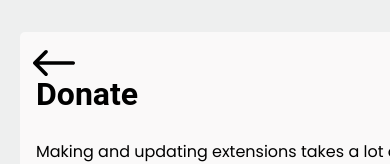
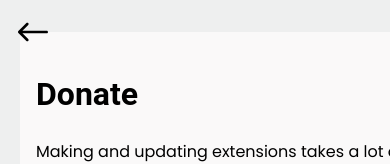
Before and after one commit to spin311/website, a React (Create React App) app: page /donate in a window 390 px wide. Shown: the top 164 px of the page. Built offline with nearby package versions, Linux system fonts and the light colour scheme; a web font is replaced by a local one.

Commit message:
mobile, home arrow
home arrow send back,
mobile styles

```diff
--- a/src/components/extensions/microsoftAutomaticRewards/mobile/website/website.css
+++ b/src/components/extensions/microsoftAutomaticRewards/mobile/website/website.css
@@ -9,7 +9,6 @@
 }
 
 .website .solo {
-    width: 100%;
     max-width: 600px;
     background: var(--background-secondary-color);
     border-radius: 12px;
@@ -45,6 +44,7 @@
 }
 
 .website-input input {
+    box-sizing: border-box;
     width: 94%;
     padding: 0.8rem 1rem;
     border: 2px solid var(--border-color);
@@ -193,7 +193,7 @@
     color: var(--text-secondary-color);
 }
 .qr-code {
-    height: 130px;
+    height: 9rem;
 }
 
 .qr-code-with-text {
@@ -201,3 +201,19 @@
     flex-direction: column;
     align-items: center;
 }
+
+.website-header {
+    display: flex;
+    justify-content: space-evenly;
+}
+
+.website-phone {
+    display: flex;
+    flex-direction: column;
+    align-items: center;
+    text-decoration: underline;
+}
+
+.website-phone-image {
+    height: 9rem;
+}
--- a/src/components/extensions/microsoftAutomaticRewards/mobile/website/website.js
+++ b/src/components/extensions/microsoftAutomaticRewards/mobile/website/website.js
@@ -7,6 +7,7 @@ import {Helmet} from "react-helmet";
 import HomeArrow from "../../../../home-arrow/HomeArrow";
 import {generate} from 'random-words';
 import ImageTooltip from "../../../../image-tooltip/ImageTooltip";
+import useIsMobile from "../../../../../hooks/useIsMobile";
 
 
 function isValueNotSet(value) {
@@ -18,6 +19,7 @@ function Website() {
     const stop = useRef(false);
     const {text} = useLanguage();
     const [searchParams] = useSearchParams();
+    const isMobile = useIsMobile();
     const [inputs, setInputs] = useState(() => {
         const searchNu = parseInt(searchParams.get("searchNu"));
         if (searchNu) {
@@ -137,14 +139,22 @@ function Website() {
             </Helmet>
             <HomeArrow/>
             <div className="website center">
+
                 <div className="solo">
-                    <div className="qr-code-with-text">
-                        <img src={`${process.env.PUBLIC_URL}/assets/svgs/qr-code-colored.svg`} alt="QR code" className="qr-code"/>
-                        <span>{text.WEBSITE.scan}</span>
-
+                    <h1>{text.WEBSITE.title}</h1>
+                    <div className="website-header">
+                        {!isMobile &&
+                            <div className="qr-code-with-text">
+                            <img src={`${process.env.PUBLIC_URL}/assets/svgs/qr-code-colored.svg`} alt="QR code" className="qr-code"/>
+                            <span>{text.WEBSITE.scan}</span>
+                        </div>
+                        }
+                        <a className="website-phone" href='/microsoft-automatic-rewards/mobile/test-app'>
+                            <img className="website-phone-image" src={`${process.env.PUBLIC_URL}/assets/images/mar-phone.png`} alt="Microsoft Automatic Rewards Phone App"/>
+                            <div>{text.MICROSOFT.download}</div>
+                        </a>
                     </div>
 
-                    <h1>{text.WEBSITE.title}</h1>
                     <p>{text.WEBSITE.description}</p>
 
                     <form onSubmit={handleSubmit}>
@@ -171,7 +181,8 @@ function Website() {
                         </span>
                             </label>
                         </div>
-                        <span className="gray-text">{text.WEBSITE.allow_popup}  <ImageTooltip src='enable-popup.png'/></span>
+                        {!isMobile &&
+                            <span className="gray-text">{text.WEBSITE.allow_popup}  <ImageTooltip src='enable-popup.png'/></span>}
 
                         <button type="submit"
                                 disabled={disabledSend}
--- a/src/components/home-arrow/HomeArrow.css
+++ b/src/components/home-arrow/HomeArrow.css
@@ -1,12 +1,21 @@
 .left-arrow {
-    position: absolute;
+    position: fixed;
     top: 5%;
-    left: 5%;
+    left: 2%;
     width: 68px;
     height: 42px;
     cursor: pointer;
 }
 
+@media screen and (max-width: 768px) {
+    .left-arrow {
+        top: 2%;
+        width: 50px;
+        height: 30px;
+
+    }
+}
+
 .dark-mode .left-arrow {
     filter: invert(1);
 }
--- a/src/components/home-arrow/HomeArrow.js
+++ b/src/components/home-arrow/HomeArrow.js
@@ -1,13 +1,18 @@
-import {Link} from "react-router-dom";
+import {useNavigate} from "react-router-dom";
 import "./HomeArrow.css";
 
 function HomeArrow() {
+    const navigate = useNavigate();
+
     return (
         <div>
-            <Link to="/">
-                <img className={"left-arrow"} src={`${process.env.PUBLIC_URL}/assets/svgs/left-arrow.svg`}
-                     alt="left-arrow"/>
-            </Link>
+            <div className="left-arrow-button" onClick={() => navigate(-1)}>
+                <img
+                    className="left-arrow"
+                    src={`${process.env.PUBLIC_URL}/assets/svgs/left-arrow.svg`}
+                    alt="left arrow"
+                />
+            </div>
         </div>);
 }
 export default HomeArrow;
```
